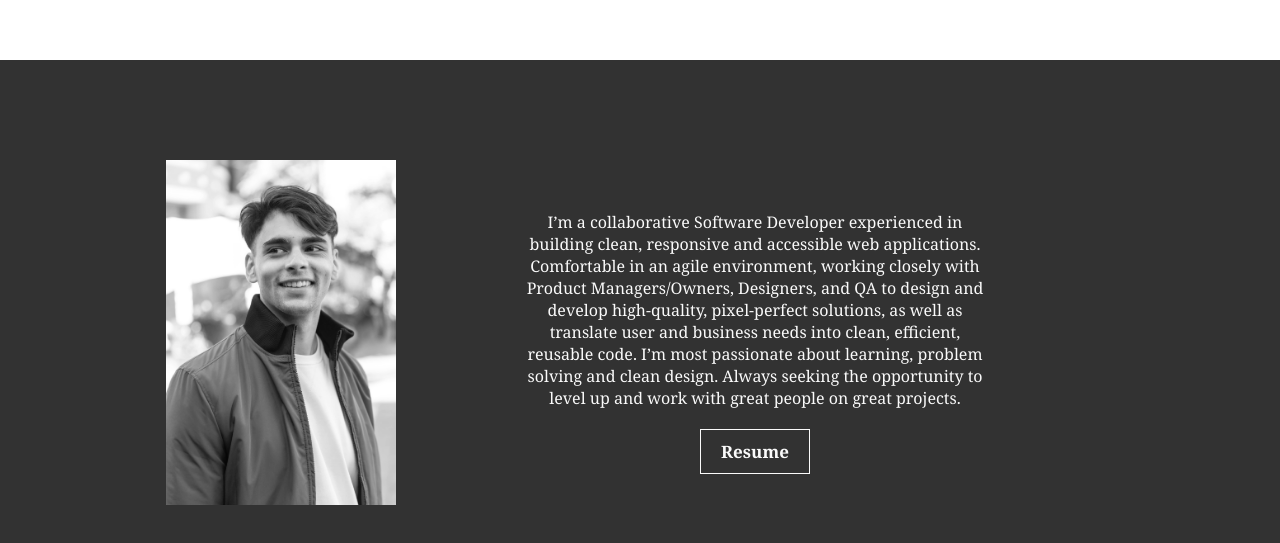
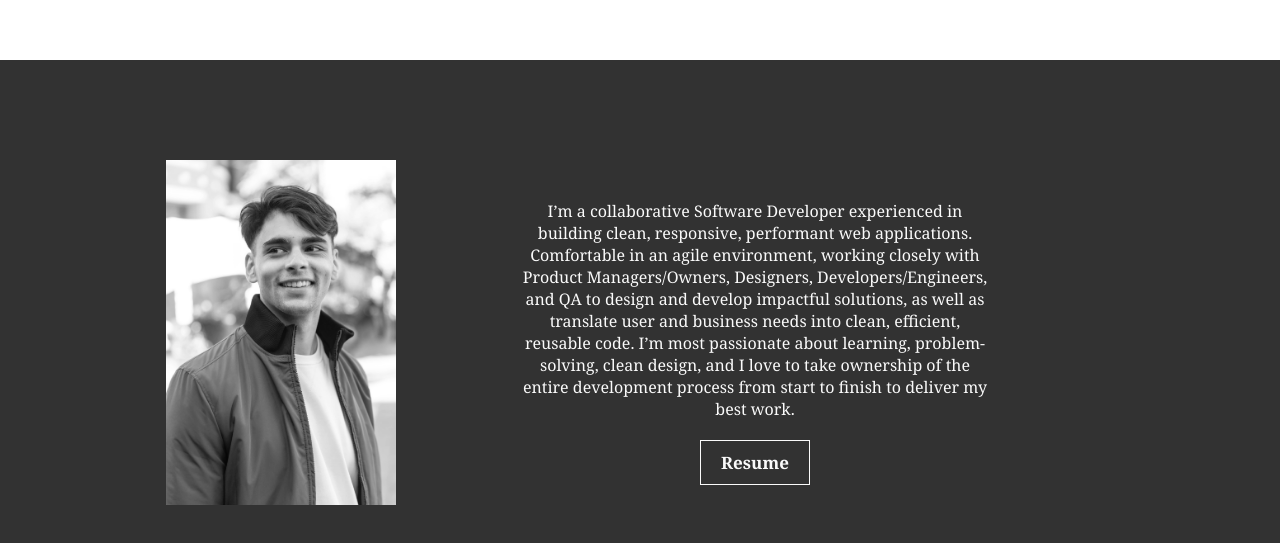
Before and after one commit to nickl-dev/portfolio-vue, a Vue app: page / in a window 1280 px wide. Shown: the part 799-1342 px from the top of the page. Built offline with nearby package versions, Linux system fonts and the light colour scheme.

Commit message:
-updated resume and about me paragraph 👨‍💻

```diff
--- a/src/pages/About.vue
+++ b/src/pages/About.vue
@@ -17,14 +17,8 @@
         />
         <div class="about__biowrapper">
           <p class="about__bio">
-            I’m a collaborative Software Developer experienced in building
-            clean, responsive and accessible web applications. Comfortable in an
-            agile environment, working closely with Product Managers/Owners,
-            Designers, and QA to design and develop high-quality, pixel-perfect
-            solutions, as well as translate user and business needs into clean,
-            efficient, reusable code. I’m most passionate about learning,
-            problem solving and clean design. Always seeking the opportunity to
-            level up and work with great people on great projects.
+            I’m a collaborative Software Developer experienced in building clean, responsive, performant web applications.
+            Comfortable in an agile environment, working closely with Product Managers/Owners, Designers, Developers/Engineers, and QA to design and develop impactful solutions, as well as translate user and business needs into clean, efficient, reusable code. I’m most passionate about learning, problem-solving, clean design, and I love to take ownership of the entire development process from start to finish to deliver my best work.
           </p>
           <a
             :href="resume"
```
Also changed, not shown: 1 other file (tests, documents, lock files or other folders).
